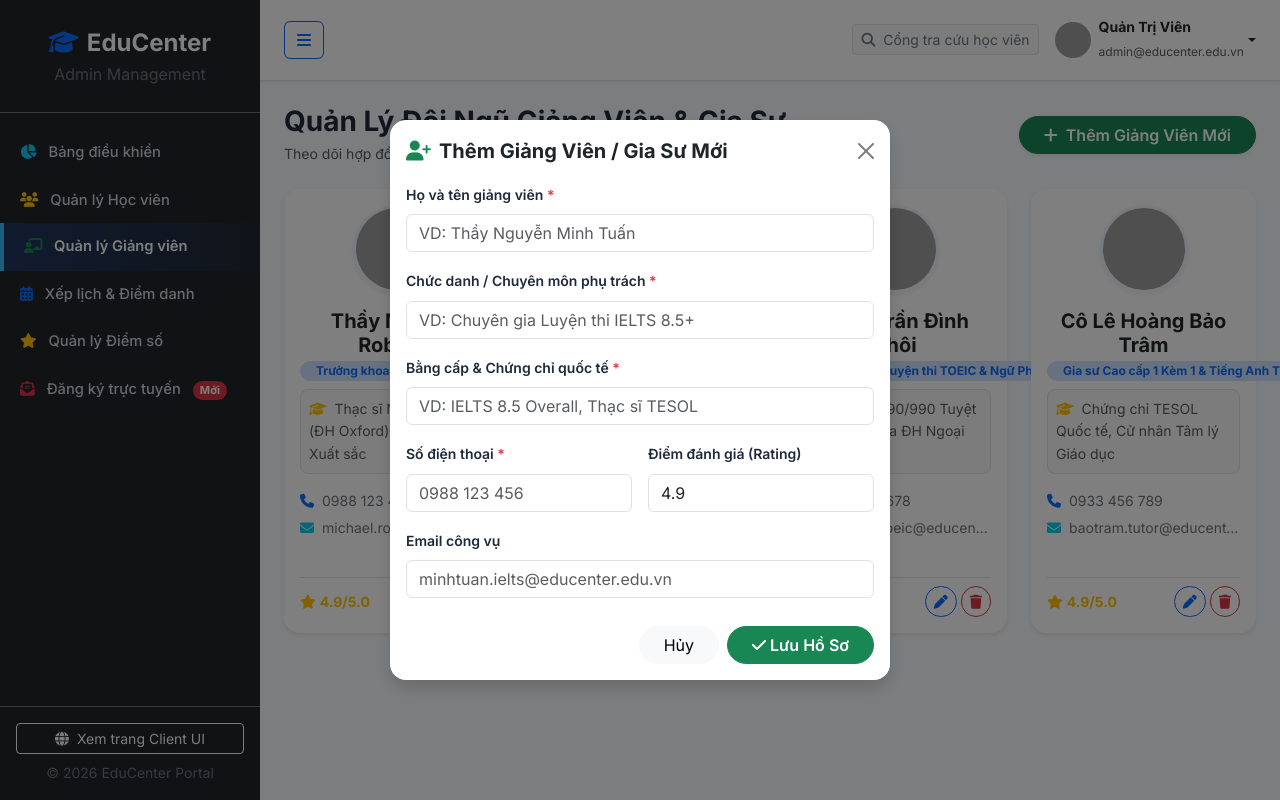
After one commit to NguyenAnhKhoa-ctrl/Language-Center-Websites, a PHP site: page /admin/teachers.php in a window 1280 px wide, after a click on "Thêm Giảng Viên Mới". The commit adds this page. Run offline with PHP 8.4, Linux system fonts and the light colour scheme; grey boxes are pictures that could not be loaded.

Commit message:
feat(admin-teachers): implement teacher and tutor card layout with CRUD management

```diff
--- /dev/null
+++ b/admin/teachers.php
@@ -0,0 +1,410 @@
+<?php
+/**
+ * EDUCENTER - HỆ THỐNG WEBSITE QUẢN LÝ TRUNG TÂM NGOẠI NGỮ & GIA SƯ
+ * File: admin/teachers.php
+ * Phụ trách (Tuần 3 - Lý Hạo Danh - 52400175):
+ * Quản lý Đội ngũ Giảng viên & Gia sư (Card Layout, Hồ sơ chứng chỉ & Modal CRUD Thêm/Sửa/Xóa)
+ */
+
+if (session_status() === PHP_SESSION_NONE) {
+    session_start();
+}
+
+require_once __DIR__ . '/../config/db.php';
+
+$admin_title = 'Quản Lý Giảng Viên & Gia Sư';
+$active_menu = 'teachers';
+
+// Khởi tạo danh sách giảng viên trong Session từ dữ liệu chuẩn
+if (!isset($_SESSION['admin_teachers'])) {
+    $_SESSION['admin_teachers'] = $sample_teachers;
+}
+
+$flashMessage = '';
+$flashType    = 'success';
+
+// ============================================================================
+// XỬ LÝ THAO TÁC CRUD GIẢNG VIÊN / GIA SƯ (THÊM MỚI, CẬP NHẬT, XÓA)
+// ============================================================================
+if ($_SERVER['REQUEST_METHOD'] === 'POST' && isset($_POST['action'])) {
+    $action = $_POST['action'];
+
+    // 1. THÊM GIẢNG VIÊN / GIA SƯ MỚI
+    if ($action === 'add_teacher') {
+        $fullName       = trim($_POST['full_name'] ?? '');
+        $specialization = trim($_POST['specialization'] ?? 'Chuyên gia Luyện thi IELTS 8.5+');
+        $degree         = trim($_POST['degree'] ?? '');
+        $phone          = trim($_POST['phone'] ?? '');
+        $email          = trim($_POST['email'] ?? '');
+        $rating         = (float)($_POST['rating'] ?? 4.9);
+        $avatar         = trim($_POST['avatar'] ?? '');
+
+        if ($fullName !== '' && $phone !== '') {
+            if ($avatar === '') {
+                $avatar = 'https://ui-avatars.com/api/?name=' . urlencode($fullName) . '&background=1D4ED8&color=fff&size=256';
+            }
+            $newId = count($_SESSION['admin_teachers']) + random_int(5, 999);
+
+            if ($db_connected && $pdo) {
+                try {
+                    $stmt = $pdo->prepare("
+                        INSERT INTO Teachers (full_name, avatar, phone, email, specialization, degree, experience, rating)
+                        VALUES (:full_name, :avatar, :phone, :email, :specialization, :degree, :experience, :rating)
+                    ");
+                    $stmt->execute([
+                        ':full_name'      => $fullName,
+                        ':avatar'         => $avatar,
+                        ':phone'          => $phone,
+                        ':email'          => $email !== '' ? $email : 'teacher@educenter.edu.vn',
+                        ':specialization' => $specialization,
+                        ':degree'         => $degree !== '' ? $degree : 'Chứng chỉ TESOL Quốc tế',
+                        ':experience'     => '5 năm kinh nghiệm giảng dạy chuyên sâu',
+                        ':rating'         => $rating
+                    ]);
+                    $newId = (int)$pdo->lastInsertId() ?: $newId;
+                } catch (Exception $e) {
+                    // Fallback về Session nếu lỗi DB
+                }
+            }
+
+            $_SESSION['admin_teachers'][] = [
+                'teacher_id'     => $newId,
+                'full_name'      => $fullName,
+                'avatar'         => $avatar,
+                'specialization' => $specialization,
+                'degree'         => $degree !== '' ? $degree : 'Chứng chỉ TESOL Quốc tế',
+                'experience'     => '5 năm kinh nghiệm giảng dạy chuyên sâu',
+                'rating'         => $rating,
+                'phone'          => $phone,
+                'email'          => $email !== '' ? $email : 'teacher@educenter.edu.vn'
+            ];
+
+            $flashMessage = "Đã thêm hồ sơ giảng viên <strong>" . htmlspecialchars($fullName) . "</strong> thành công!";
+        } else {
+            $flashMessage = 'Vui lòng nhập đầy đủ Họ tên và Số điện thoại của giảng viên.';
+            $flashType    = 'danger';
+        }
+    }
+
+    // 2. CẬP NHẬT HỒ SƠ GIẢNG VIÊN
+    elseif ($action === 'edit_teacher') {
+        $teacherId      = (int)($_POST['teacher_id'] ?? 0);
+        $fullName       = trim($_POST['full_name'] ?? '');
+        $specialization = trim($_POST['specialization'] ?? '');
+        $degree         = trim($_POST['degree'] ?? '');
+        $phone          = trim($_POST['phone'] ?? '');
+        $email          = trim($_POST['email'] ?? '');
+        $rating         = (float)($_POST['rating'] ?? 4.9);
+
+        if ($teacherId > 0 && $fullName !== '') {
+            if ($db_connected && $pdo) {
+                try {
+                    $stmt = $pdo->prepare("
+                        UPDATE Teachers
+                        SET full_name = :full_name, specialization = :specialization, degree = :degree,
+                            phone = :phone, email = :email, rating = :rating
+                        WHERE teacher_id = :id
+                    ");
+                    $stmt->execute([
+                        ':full_name'      => $fullName,
+                        ':specialization' => $specialization,
+                        ':degree'         => $degree,
+                        ':phone'          => $phone,
+                        ':email'          => $email,
+                        ':rating'         => $rating,
+                        ':id'             => $teacherId
+                    ]);
+                } catch (Exception $e) {
+                    // Fallback Session
+                }
+            }
+
+            foreach ($_SESSION['admin_teachers'] as &$tc) {
+                if ((int)$tc['teacher_id'] === $teacherId) {
+                    $tc['full_name']      = $fullName;
+                    $tc['specialization'] = $specialization;
+                    $tc['degree']         = $degree;
+                    $tc['phone']          = $phone;
+                    $tc['email']          = $email;
+                    $tc['rating']         = $rating;
+                    break;
+                }
+            }
+            unset($tc);
+
+            $flashMessage = "Đã cập nhật thông tin giảng viên <strong>" . htmlspecialchars($fullName) . "</strong> thành công!";
+        }
+    }
+
+    // 3. XÓA HỒ SƠ GIẢNG VIÊN
+    elseif ($action === 'delete_teacher') {
+        $teacherId = (int)($_POST['teacher_id'] ?? 0);
+        $deletedName = '';
+
+        if ($teacherId > 0) {
+            if ($db_connected && $pdo) {
+                try {
+                    $stmt = $pdo->prepare("DELETE FROM Teachers WHERE teacher_id = :id");
+                    $stmt->execute([':id' => $teacherId]);
+                } catch (Exception $e) {
+                    // Fallback Session
+                }
+            }
+
+            foreach ($_SESSION['admin_teachers'] as $idx => $tc) {
+                if ((int)$tc['teacher_id'] === $teacherId) {
+                    $deletedName = $tc['full_name'];
+                    unset($_SESSION['admin_teachers'][$idx]);
+                    break;
+                }
+            }
+            $_SESSION['admin_teachers'] = array_values($_SESSION['admin_teachers']);
+
+            $flashMessage = "Đã xóa hồ sơ giảng viên <strong>" . htmlspecialchars($deletedName ?: ('#' . $teacherId)) . "</strong> khỏi danh sách.";
+            $flashType    = 'warning';
+        }
+    }
+}
+
+$teachersList = $_SESSION['admin_teachers'];
+
+require_once __DIR__ . '/includes/admin_header.php';
+?>
+
+<!-- TIÊU ĐỀ TRANG & NÚT THÊM GIẢNG VIÊN MỚI -->
+<div class="d-flex flex-wrap justify-content-between align-items-center mb-4 gap-2">
+    <div>
+        <h3 class="fw-bold mb-1">Quản Lý Đội Ngũ Giảng Viên &amp; Gia Sư</h3>
+        <p class="text-muted small mb-0">Theo dõi hợp đồng giảng dạy, phân công lớp và đánh giá chất lượng</p>
+    </div>
+    <div>
+        <button type="button" class="btn btn-success rounded-pill px-4 shadow-sm fw-semibold" data-bs-toggle="modal" data-bs-target="#addTeacherModal">
+            <i class="fa-solid fa-plus me-2"></i>Thêm Giảng Viên Mới
+        </button>
+    </div>
+</div>
+
+<?php if ($flashMessage !== ''): ?>
+    <div class="alert alert-<?php echo htmlspecialchars($flashType); ?> alert-dismissible fade show rounded-4 shadow-sm border-0 mb-4" role="alert">
+        <i class="fa-solid fa-circle-check me-2"></i><?php echo $flashMessage; ?>
+        <button type="button" class="btn-close" data-bs-dismiss="alert" aria-label="Close"></button>
+    </div>
+<?php endif; ?>
+
+<!-- DANH SÁCH THẺ HỒ SƠ GIẢNG VIÊN & GIA SƯ (CARD LAYOUT) -->
+<div class="row g-4">
+    <?php foreach ($teachersList as $t): ?>
+        <div class="col-md-6 col-xl-3">
+            <div class="card border-0 shadow-sm rounded-4 h-100 p-3 bg-white text-center admin-teacher-card d-flex flex-column">
+                <img src="<?php echo htmlspecialchars($t['avatar']); ?>"
+                     alt="<?php echo htmlspecialchars($t['full_name']); ?>"
+                     class="rounded-circle mx-auto mb-3 shadow-sm admin-teacher-avatar">
+
+                <h5 class="fw-bold mb-1 text-dark"><?php echo htmlspecialchars($t['full_name']); ?></h5>
+                <span class="badge bg-primary-subtle text-primary mb-2 px-3 py-1 rounded-pill mx-auto">
+                    <?php echo htmlspecialchars($t['specialization']); ?>
+                </span>
+
+                <p class="text-muted small mb-3 text-start bg-light p-2 rounded-3 border">
+                    <i class="fa-solid fa-graduation-cap text-warning me-1"></i>
+                    <?php echo htmlspecialchars($t['degree']); ?>
+                </p>
+
+                <div class="text-start small text-secondary mb-3">
+                    <div class="mb-1">
+                        <i class="fa-solid fa-phone me-2 text-primary"></i><?php echo htmlspecialchars($t['phone']); ?>
+                    </div>
+                    <div class="text-truncate" title="<?php echo htmlspecialchars($t['email']); ?>">
+                        <i class="fa-solid fa-envelope me-2 text-info"></i><?php echo htmlspecialchars($t['email']); ?>
+                    </div>
+                </div>
+
+                <div class="d-flex justify-content-between align-items-center pt-2 border-top mt-auto">
+                    <span class="text-warning fw-bold small">
+                        <i class="fa-solid fa-star me-1"></i><?php echo htmlspecialchars((string)$t['rating']); ?>/5.0
+                    </span>
+                    <div class="d-flex gap-1">
+                        <button type="button"
+                                class="btn btn-sm btn-outline-primary rounded-pill px-2 btn-edit-teacher"
+                                title="Chỉnh sửa hồ sơ"
+                                data-bs-toggle="modal"
+                                data-bs-target="#editTeacherModal"
+                                data-id="<?php echo (int)$t['teacher_id']; ?>"
+                                data-name="<?php echo htmlspecialchars($t['full_name']); ?>"
+                                data-spec="<?php echo htmlspecialchars($t['specialization']); ?>"
+                                data-degree="<?php echo htmlspecialchars($t['degree']); ?>"
+                                data-phone="<?php echo htmlspecialchars($t['phone']); ?>"
+                                data-email="<?php echo htmlspecialchars($t['email']); ?>"
+                                data-rating="<?php echo htmlspecialchars((string)$t['rating']); ?>">
+                            <i class="fa-solid fa-pen"></i>
+                        </button>
+                        <button type="button"
+                                class="btn btn-sm btn-outline-danger rounded-pill px-2 btn-delete-teacher"
+                                title="Xóa giảng viên"
+                                data-bs-toggle="modal"
+                                data-bs-target="#deleteTeacherModal"
+                                data-id="<?php echo (int)$t['teacher_id']; ?>"
+                                data-name="<?php echo htmlspecialchars($t['full_name']); ?>">
+                            <i class="fa-solid fa-trash"></i>
+                        </button>
+                    </div>
+                </div>
+            </div>
+        </div>
+    <?php endforeach; ?>
+</div>
+
+<!-- MODAL 1: THÊM GIẢNG VIÊN / GIA SƯ MỚI -->
+<div class="modal fade" id="addTeacherModal" tabindex="-1" aria-hidden="true">
+    <div class="modal-dialog modal-dialog-centered">
+        <div class="modal-content border-0 shadow rounded-4">
+            <form action="teachers.php" method="POST">
+                <input type="hidden" name="action" value="add_teacher">
+                <div class="modal-header border-bottom-0 pb-0">
+                    <h5 class="modal-title fw-bold text-dark">
+                        <i class="fa-solid fa-user-plus text-success me-2"></i>Thêm Giảng Viên / Gia Sư Mới
+                    </h5>
+                    <button type="button" class="btn-close" data-bs-dismiss="modal" aria-label="Close"></button>
+                </div>
+                <div class="modal-body">
+                    <div class="mb-3">
+                        <label class="form-label fw-semibold small">Họ và tên giảng viên <span class="text-danger">*</span></label>
+                        <input type="text" name="full_name" class="form-control" placeholder="VD: Thầy Nguyễn Minh Tuấn" required>
+                    </div>
+                    <div class="mb-3">
+                        <label class="form-label fw-semibold small">Chức danh / Chuyên môn phụ trách <span class="text-danger">*</span></label>
+                        <input type="text" name="specialization" class="form-control" placeholder="VD: Chuyên gia Luyện thi IELTS 8.5+" required>
+                    </div>
+                    <div class="mb-3">
+                        <label class="form-label fw-semibold small">Bằng cấp &amp; Chứng chỉ quốc tế <span class="text-danger">*</span></label>
+                        <input type="text" name="degree" class="form-control" placeholder="VD: IELTS 8.5 Overall, Thạc sĩ TESOL" required>
+                    </div>
+                    <div class="row g-3 mb-3">
+                        <div class="col-sm-6">
+                            <label class="form-label fw-semibold small">Số điện thoại <span class="text-danger">*</span></label>
+                            <input type="tel" name="phone" class="form-control" placeholder="0988 123 456" required>
+                        </div>
+                        <div class="col-sm-6">
+                            <label class="form-label fw-semibold small">Điểm đánh giá (Rating)</label>
+                            <input type="number" name="rating" class="form-control" step="0.1" min="4.0" max="5.0" value="4.9">
+                        </div>
+                    </div>
+                    <div class="mb-2">
+                        <label class="form-label fw-semibold small">Email công vụ</label>
+                        <input type="email" name="email" class="form-control" placeholder="minhtuan.ielts@educenter.edu.vn">
+                    </div>
+                </div>
+                <div class="modal-footer border-top-0 pt-0">
+                    <button type="button" class="btn btn-light rounded-pill px-4" data-bs-dismiss="modal">Hủy</button>
+                    <button type="submit" class="btn btn-success rounded-pill px-4 fw-semibold">
+                        <i class="fa-solid fa-check me-1"></i>Lưu Hồ Sơ
+                    </button>
+                </div>
+            </form>
+        </div>
+    </div>
+</div>
+
+<!-- MODAL 2: CHỈNH SỬA HỒ SƠ GIẢNG VIÊN -->
+<div class="modal fade" id="editTeacherModal" tabindex="-1" aria-hidden="true">
+    <div class="modal-dialog modal-dialog-centered">
+        <div class="modal-content border-0 shadow rounded-4">
+            <form action="teachers.php" method="POST">
+                <input type="hidden" name="action" value="edit_teacher">
+                <input type="hidden" name="teacher_id" id="edit_teacher_id">
+                <div class="modal-header border-bottom-0 pb-0">
+                    <h5 class="modal-title fw-bold text-dark">
+                        <i class="fa-solid fa-pen-to-square text-primary me-2"></i>Cập Nhật Hồ Sơ Giảng Viên
+                    </h5>
+                    <button type="button" class="btn-close" data-bs-dismiss="modal" aria-label="Close"></button>
+                </div>
+                <div class="modal-body">
+                    <div class="mb-3">
+                        <label class="form-label fw-semibold small">Họ và tên giảng viên <span class="text-danger">*</span></label>
+                        <input type="text" name="full_name" id="edit_full_name" class="form-control" required>
+                    </div>
+                    <div class="mb-3">
+                        <label class="form-label fw-semibold small">Chức danh / Chuyên môn phụ trách <span class="text-danger">*</span></label>
+                        <input type="text" name="specialization" id="edit_specialization" class="form-control" required>
+                    </div>
+                    <div class="mb-3">
+                        <label class="form-label fw-semibold small">Bằng cấp &amp; Chứng chỉ quốc tế <span class="text-danger">*</span></label>
+                        <input type="text" name="degree" id="edit_degree" class="form-control" required>
+                    </div>
+                    <div class="row g-3 mb-3">
+                        <div class="col-sm-6">
+                            <label class="form-label fw-semibold small">Số điện thoại <span class="text-danger">*</span></label>
+                            <input type="tel" name="phone" id="edit_phone" class="form-control" required>
+                        </div>
+                        <div class="col-sm-6">
+                            <label class="form-label fw-semibold small">Điểm đánh giá (Rating)</label>
+                            <input type="number" name="rating" id="edit_rating" class="form-control" step="0.1" min="4.0" max="5.0">
+                        </div>
+                    </div>
+                    <div class="mb-2">
+                        <label class="form-label fw-semibold small">Email công vụ</label>
+                        <input type="email" name="email" id="edit_email" class="form-control">
+                    </div>
+                </div>
+                <div class="modal-footer border-top-0 pt-0">
+                    <button type="button" class="btn btn-light rounded-pill px-4" data-bs-dismiss="modal">Hủy</button>
+                    <button type="submit" class="btn btn-primary rounded-pill px-4 fw-semibold">
+                        <i class="fa-solid fa-floppy-disk me-1"></i>Cập Nhật
+                    </button>
+                </div>
+            </form>
+        </div>
+    </div>
+</div>
+
+<!-- MODAL 3: XÁC NHẬN XÓA GIẢNG VIÊN -->
+<div class="modal fade" id="deleteTeacherModal" tabindex="-1" aria-hidden="true">
+    <div class="modal-dialog modal-dialog-centered modal-sm">
+        <div class="modal-content border-0 shadow rounded-4">
+            <form action="teachers.php" method="POST">
+                <input type="hidden" name="action" value="delete_teacher">
+                <input type="hidden" name="teacher_id" id="delete_teacher_id">
+                <div class="modal-body text-center p-4">
+                    <div class="bg-danger-subtle text-danger rounded-circle mx-auto mb-3 d-flex align-items-center justify-content-center" style="width:60px;height:60px;">
+                        <i class="fa-solid fa-triangle-exclamation fs-3"></i>
+                    </div>
+                    <h5 class="fw-bold mb-2">Xác nhận xóa hồ sơ?</h5>
+                    <p class="text-muted small mb-4">
+                        Bạn có chắc chắn muốn xóa hồ sơ của <strong id="delete_teacher_name" class="text-dark"></strong> khỏi hệ thống?
+                    </p>
+                    <div class="d-flex justify-content-center gap-2">
+                        <button type="button" class="btn btn-light rounded-pill px-3" data-bs-dismiss="modal">Hủy bỏ</button>
+                        <button type="submit" class="btn btn-danger rounded-pill px-3 fw-semibold">Xóa ngay</button>
+                    </div>
+                </div>
+            </form>
+        </div>
+    </div>
+</div>
+
+<script>
+document.addEventListener('DOMContentLoaded', function () {
+    var editButtons = document.querySelectorAll('.btn-edit-teacher');
+    editButtons.forEach(function (btn) {
+        btn.addEventListener('click', function () {
+            document.getElementById('edit_teacher_id').value     = this.getAttribute('data-id');
+            document.getElementById('edit_full_name').value      = this.getAttribute('data-name');
+            document.getElementById('edit_specialization').value = this.getAttribute('data-spec');
+            document.getElementById('edit_degree').value         = this.getAttribute('data-degree');
+            document.getElementById('edit_phone').value          = this.getAttribute('data-phone');
+            document.getElementById('edit_email').value          = this.getAttribute('data-email');
+            document.getElementById('edit_rating').value         = this.getAttribute('data-rating');
+        });
+    });
+
+    var deleteButtons = document.querySelectorAll('.btn-delete-teacher');
+    deleteButtons.forEach(function (btn) {
+        btn.addEventListener('click', function () {
+            document.getElementById('delete_teacher_id').value          = this.getAttribute('data-id');
+            document.getElementById('delete_teacher_name').textContent  = this.getAttribute('data-name');
+        });
+    });
+});
+</script>
+
+<?php require_once __DIR__ . '/includes/admin_footer.php'; ?>
--- a/assets/css/style.css
+++ b/assets/css/style.css
@@ -913,3 +913,37 @@ a {
 #studentsTable tbody tr {
     transition: background-color 0.18s ease;
 }
+
+/* ============================================================================
+   11. ADMIN TEACHERS & SCHEDULE MATRIX STYLES (TUẦN 3 - LÝ HẠO DANH - 52400175)
+   ============================================================================ */
+.admin-teacher-card {
+    transition: transform 0.25s ease, box-shadow 0.25s ease;
+}
+
+.admin-teacher-card:hover {
+    transform: translateY(-5px);
+    box-shadow: 0 14px 30px rgba(15, 23, 42, 0.1) !important;
+}
+
+.admin-teacher-avatar {
+    width: 88px;
+    height: 88px;
+    object-fit: cover;
+    border: 3px solid #eff6ff;
+}
+
+.schedule-matrix-table th,
+.schedule-matrix-table td {
+    vertical-align: middle;
+    min-width: 125px;
+}
+
+.schedule-slot-box {
+    transition: transform 0.18s ease, box-shadow 0.18s ease;
+}
+
+.schedule-slot-box:hover {
+    transform: translateY(-2px);
+    box-shadow: 0 6px 16px rgba(15, 23, 42, 0.14) !important;
+}
```
